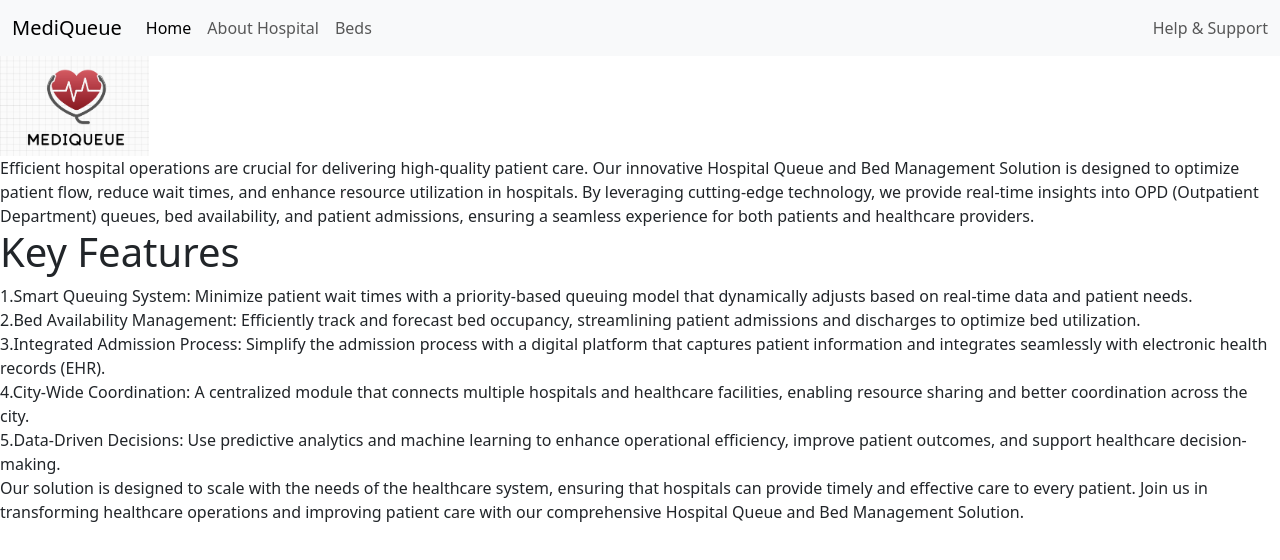
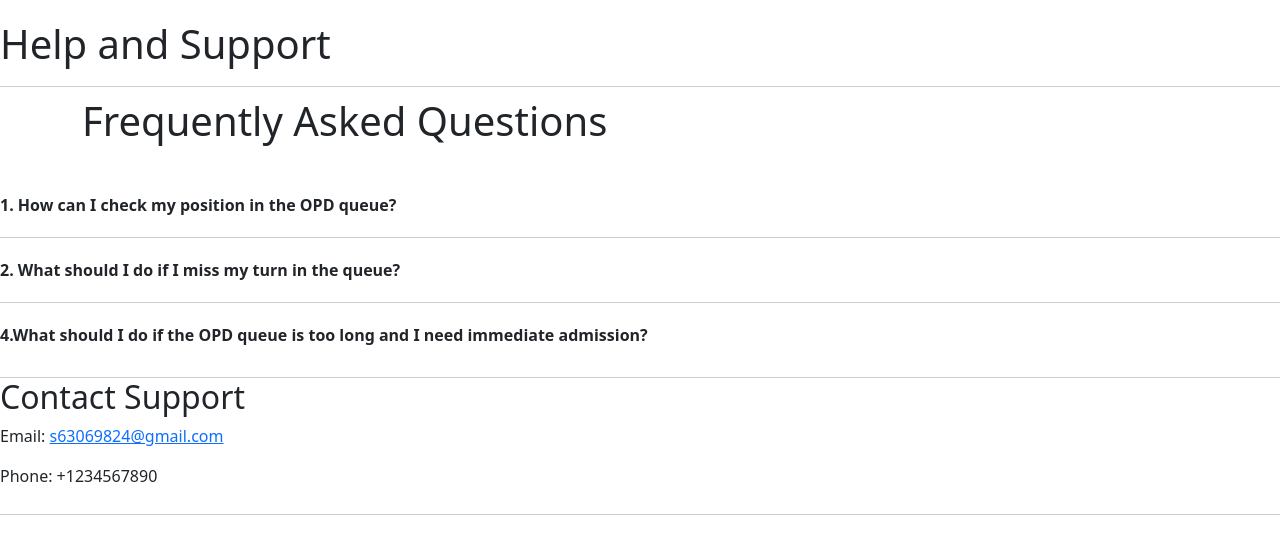
Before and after one commit to TEAM-SIT-SIH-2024/Code, a React (Vite) app in the folder frontend/: page / in a window 1280 px wide. Shown: the top 560 px of the page. Built offline with nearby package versions, Linux system fonts and the light colour scheme.

Commit message:
Adding changes made in components

```diff
--- a/frontend/src/App.jsx
+++ b/frontend/src/App.jsx
@@ -3,19 +3,23 @@ import Login from "./components/Login";
 import SignUP from "./components/SignUp";
 import Home from "./components/Home";
 import OPDQueue from "./components/OpdQueue";
+import Help from "./components/Help";
+
 function App() {
   return <>
   {/*<Login></Login>*/}
   {/*<SignUP></SignUP>*/}
- <Home></Home>
+ <Help></Help>
+
+ {/*<Home></Home>*/}
   {/*<OPDQueue></OPDQueue>*/}
-  <Routes>
+  {/*<Routes>*/}
     {/*<Route path="/" element={<Login/>}/>*/}
     {/*<Route path="/SignUp" element={<SignUP/>}/>*/}
 
 
 
-  </Routes>
+  {/*</Routes>*/}
   </>;
 }
 
--- /dev/null
+++ b/frontend/src/components/AccordianComponents.jsx
@@ -0,0 +1,44 @@
+import React, { useState } from 'react';
+import  './Accordion.css'
+
+// Renaming the component to avoid naming conflicts
+const AccordionComponent = () => {
+  const data = [
+    { title: "1. How can I check my position in the OPD queue?", content: "Answer: To check your position in the OPD queue, you can use the patient portal or app provided by the hospital. After logging in with your patient ID or other credentials, navigate to the Queue status section. This will display your current position in the queue, estimated waiting time, and the number of patients ahead of you." },
+    { title: "2. What should I do if I miss my turn in the queue?", content: "Answer: If you miss your turn, you can rejoin the queue by speaking to the reception staff or using the hospital’s patient portal. Depending on the hospital’s policy, you may be placed at the end of the current queue or given a new appointment slot. Always try to arrive on time to avoid delays in your consultation." },
+    { title: "4.What should I do if the OPD queue is too long and I need immediate admission?", content: "Answer: If you require immediate medical attention and the OPD queue is long, go directly to the hospital's emergency department or contact the admissions desk. They can assess your condition and may bypass the OPD queue to provide faster admission and access to a bed, depending on the severity of your case. Always inform the hospital staff about your situation so they can provide the necessary assistance."},
+
+
+  ];
+
+  return (
+    <div>
+      {data.map((item, index) => (
+        <AccordionItem key={index} title={item.title} content={item.content} />
+      ))}
+    </div>
+  );
+};
+
+const AccordionItem = ({ title, content }) => {
+  const [isOpen, setIsOpen] = useState(false);
+
+  const toggleAccordion = () => {
+    setIsOpen(!isOpen);
+  };
+
+  return (
+    <div>
+      <div onClick={toggleAccordion} style={{ cursor: 'pointer', fontWeight: 'bold' }}>
+        {title}
+      </div>
+      {isOpen && (
+        <div style={{ padding: '10px', backgroundColor: '#f1f1f1' }}>
+          {content}
+        </div>
+      )}
+    </div>
+  );
+};
+
+export default AccordionComponent; // Exporting with the new name
--- /dev/null
+++ b/frontend/src/components/Accordion.css
@@ -0,0 +1,14 @@
+.App {
+    font-family: Arial, sans-serif;
+    width: 50%;
+    margin: auto;
+  }
+
+  div {
+    border-bottom: 1px solid #ccc;
+    padding: 10px 0;
+  }
+
+  div:last-child {
+    border-bottom: none;
+  }
--- /dev/null
+++ b/frontend/src/components/Help.jsx
@@ -0,0 +1,32 @@
+import React from 'react';
+import 'bootstrap/dist/css/bootstrap.min.css';
+import AccordionComponent from './AccordianComponents';
+
+ function Help(){
+return (
+  <>
+        <div className="help-support-page">
+            <h1>Help and Support</h1>
+            </div>
+            <section className="faq-section">
+             <div className='container '  >
+      <h1 className='my'>Frequently Asked Questions</h1>
+      </div>
+      </section>
+
+      <AccordionComponent></AccordionComponent>
+
+            <section className="contact-support">
+                <h2>Contact Support</h2>
+                <p> Email: <a  href="s63069824@gmail.com">s63069824@gmail.com</a>
+                 </p>
+                <p>Phone: +1234567890</p>
+
+            </section>
+
+
+       </>
+    );
+};
+
+export default Help;
```
Also changed, not shown: 1 other file (tests, documents, lock files or other folders).
